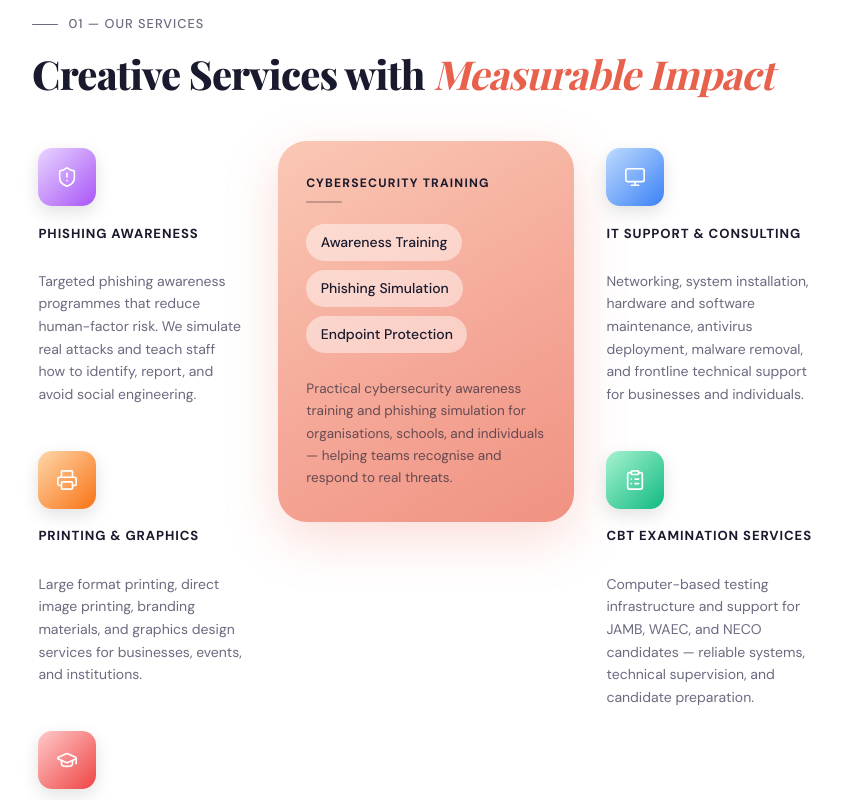
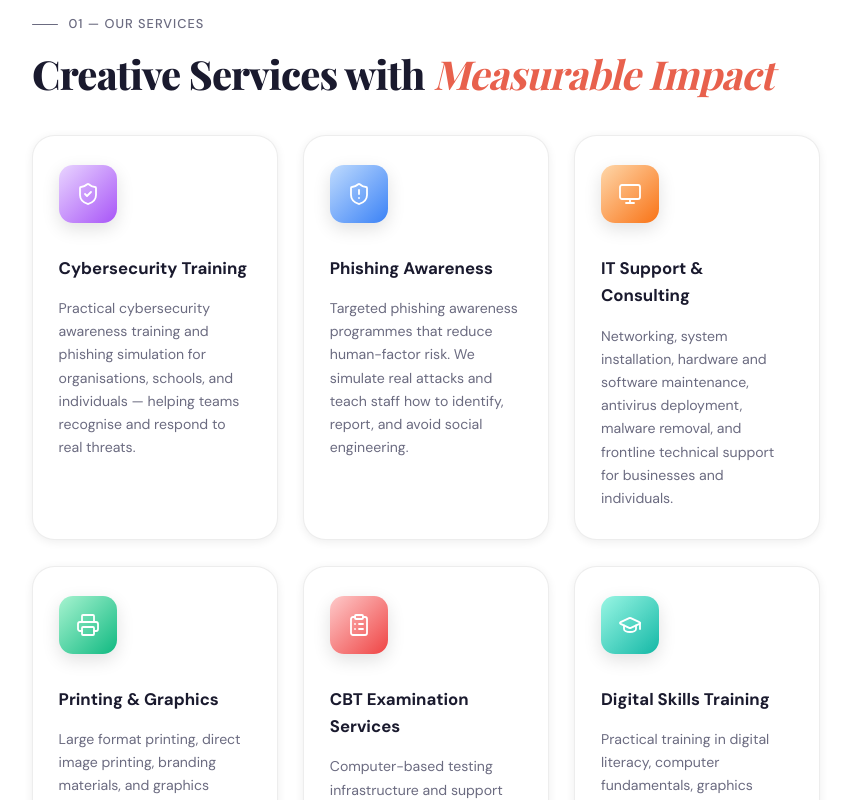
Before and after one commit to GUE-GROUP-LIMITED/guecyberNg, a React (Vite) app: page /services in a window 1280 px wide. Shown: the part 1220-2020 px from the top of the page, without its empty margins (38-889 px from the left). Built offline with nearby package versions, Linux system fonts and the light colour scheme; no server answers; a web font is replaced by a local one.

Commit message:
feat: add ServiceGrid component and global styles for site layout and design system

```diff
--- a/src/components/ServiceGrid.jsx
+++ b/src/components/ServiceGrid.jsx
@@ -1,11 +1,8 @@
 /**
- * ServiceGrid — Vektor-style mixed card layout.
+ * ServiceGrid — Clean, balanced card grid for services.
  *
- * First service → large featured peach-gradient card (centre column).
- * Remaining services → small icon-badge cards in left/right columns.
- *
- * Each service entry now has:
- *   { Icon: LucideComponent, title, description }
+ * Renders all services as consistent cards with colorful icon badges,
+ * titles, descriptions, and smooth hover animations.
  */
 
 const ICON_CLASSES = [
@@ -17,84 +14,29 @@ const ICON_CLASSES = [
     "icon-teal",
 ];
 
-// Sub-items displayed inside the featured card for the first service
-const FEATURED_SUB_ITEMS = [
-    "Awareness Training",
-    "Phishing Simulation",
-    "Endpoint Protection",
-];
-
 function ServiceGrid({ services }) {
     if (!services || services.length === 0) return null;
 
-    const [featured, ...rest] = services;
+    return (
+        <div className="services-cards-grid">
+            {services.map((svc, i) => {
+                const { Icon, title, description } = svc;
+                const colorClass = ICON_CLASSES[i % ICON_CLASSES.length];
+                const revealClass = `reveal reveal-delay-${(i % 3) + 1}`;
 
-    // Split remaining into left and right columns
-    const leftCards  = rest.filter((_, i) => i % 2 === 0);
-    const rightCards = rest.filter((_, i) => i % 2 !== 0);
-
-    return (
-        <div className="services-layout">
-            {/* ── LEFT COLUMN ── */}
-            <div className="service-col-left">
-                {leftCards.map((svc, i) => (
-                    <ServiceSmallCard
-                        key={svc.title}
-                        svc={svc}
-                        colorClass={ICON_CLASSES[(i * 2) % ICON_CLASSES.length]}
-                        revealClass={`reveal reveal-left reveal-delay-${(i % 3) + 1}`}
-                    />
-                ))}
-            </div>
-
-            {/* ── FEATURED CENTRE CARD ── */}
-            <div className="reveal-scale">
-                <div className="service-card-featured">
-                    <p className="service-featured-header">{featured.title}</p>
-                    <div className="service-featured-divider" aria-hidden="true" />
-                    <div className="service-featured-items">
-                        {FEATURED_SUB_ITEMS.map((item) => (
-                            <span key={item} className="service-featured-item">
-                                {item}
-                            </span>
-                        ))}
-                        <p style={{
-                            marginTop: "1rem",
-                            fontSize: "0.845rem",
-                            color: "rgba(26,26,46,0.65)",
-                            lineHeight: 1.65,
-                        }}>
-                            {featured.description}
-                        </p>
+                return (
+                    <div
+                        key={title}
+                        className={`service-grid-card ${revealClass}`}
+                    >
+                        <div className={`service-card-icon-wrap ${colorClass}`} aria-hidden="true">
+                            {Icon && <Icon size={24} strokeWidth={1.8} color="#fff" />}
+                        </div>
+                        <h3 className="service-grid-card-title">{title}</h3>
+                        <p className="service-grid-card-desc">{description}</p>
                     </div>
-                </div>
-            </div>
-
-            {/* ── RIGHT COLUMN ── */}
-            <div className="service-col-right">
-                {rightCards.map((svc, i) => (
-                    <ServiceSmallCard
-                        key={svc.title}
-                        svc={svc}
-                        colorClass={ICON_CLASSES[(i * 2 + 1) % ICON_CLASSES.length]}
-                        revealClass={`reveal reveal-right reveal-delay-${(i % 3) + 1}`}
-                    />
-                ))}
-            </div>
-        </div>
-    );
-}
-
-function ServiceSmallCard({ svc, colorClass, revealClass }) {
-    const { Icon, title, description } = svc;
-
-    return (
-        <div className={`service-card-small ${revealClass}`}>
-            <div className={`service-card-icon-wrap ${colorClass}`} aria-hidden="true">
-                {Icon && <Icon size={22} strokeWidth={1.8} color="#fff" />}
-            </div>
-            <p className="service-card-title">{title}</p>
-            <p className="service-card-desc">{description}</p>
+                );
+            })}
         </div>
     );
 }
--- a/src/styles.css
+++ b/src/styles.css
@@ -761,36 +761,35 @@ img {
 .card h3 { font-family: var(--font-body); font-weight: 700; color: var(--ink); margin-bottom: 0.4rem; }
 
 /* ═══════════════════════════════════════════
-   SERVICE CARDS — Vektor layout
-═══════════════════════════════════════════ */
-.services-layout {
+/* ═══════════════════════════════════════════
+   SERVICE CARDS — Clean Grid
+═══════════════════════════════════════════ */
+.services-cards-grid {
     display: grid;
-    grid-template-columns: 1fr 1.35fr 1fr;
+    grid-template-columns: repeat(3, 1fr);
     gap: 1.6rem;
-    margin-top: 2.8rem;
-    align-items: start;
-}
-
-.service-col-left,
-.service-col-right {
+    margin-top: 2.4rem;
+}
+
+.service-grid-card {
+    background: #ffffff;
+    border: 1px solid var(--cloud-border);
+    border-radius: 1.4rem;
+    padding: 1.8rem 1.6rem;
+    box-shadow: var(--shadow-sm);
     display: flex;
     flex-direction: column;
-    gap: 2rem;
-}
-
-/* Small service card */
-.service-card-small {
-    display: flex;
-    flex-direction: column;
-    gap: 0.55rem;
-    padding: 0.4rem;
-    border-radius: 1.2rem;
-    transition: transform 280ms var(--ease-out);
-    cursor: default;
-}
-
-.service-card-small:hover {
-    transform: translateY(-4px);
+    gap: 0.5rem;
+    transition:
+        transform 280ms var(--ease-out),
+        box-shadow 280ms var(--ease-smooth),
+        border-color 250ms;
+}
+
+.service-grid-card:hover {
+    transform: translateY(-6px);
+    box-shadow: 0 16px 40px rgba(0, 0, 0, 0.08);
+    border-color: rgba(232, 97, 77, 0.25);
 }
 
 .service-card-icon-wrap {
@@ -806,7 +805,7 @@ img {
     box-shadow: 0 6px 18px rgba(0, 0, 0, 0.12);
 }
 
-.service-card-small:hover .service-card-icon-wrap {
+.service-grid-card:hover .service-card-icon-wrap {
     transform: rotate(6deg) scale(1.1);
     box-shadow: 0 10px 28px rgba(0, 0, 0, 0.18);
 }
@@ -819,82 +818,31 @@ img {
 .icon-red    { background: linear-gradient(135deg, #fecaca, #ef4444); }
 .icon-teal   { background: linear-gradient(135deg, #99f6e4, #14b8a6); }
 
-.service-card-title {
+.service-grid-card-title {
     font-family: var(--font-body);
     font-weight: 700;
-    font-size: 0.82rem;
-    letter-spacing: 0.07em;
-    text-transform: uppercase;
+    font-size: 1.05rem;
     color: var(--ink);
-    margin-bottom: 0.15rem;
-}
-
-.service-card-desc {
-    font-size: 0.875rem;
+    margin-top: 0.3rem;
+}
+
+.service-grid-card-desc {
+    font-size: 0.88rem;
     color: var(--ink-muted);
-    line-height: 1.62;
-}
-
-/* Featured / expanded service card */
-.service-card-featured {
-    background: linear-gradient(150deg, #FAC8B5 0%, #F5A898 55%, #F09282 100%);
-    border-radius: 1.8rem;
-    padding: 2rem 1.8rem;
-    box-shadow: 0 16px 52px rgba(240, 146, 130, 0.32);
-    transition:
-        transform 300ms var(--ease-out),
-        box-shadow 300ms var(--ease-smooth);
-    cursor: default;
-}
-
-.service-card-featured:hover {
-    transform: translateY(-8px);
-    box-shadow: 0 28px 72px rgba(240, 146, 130, 0.42);
-}
-
-.service-featured-header {
-    font-family: var(--font-body);
-    font-weight: 700;
-    font-size: 0.76rem;
-    letter-spacing: 0.1em;
-    text-transform: uppercase;
-    color: var(--ink);
-    margin-bottom: 0.5rem;
-}
-
-.service-featured-divider {
-    height: 2px;
-    width: 2.2rem;
-    background: rgba(0, 0, 0, 0.22);
-    border-radius: 2px;
-    margin-bottom: 1.3rem;
-}
-
-.service-featured-items {
-    display: flex;
-    flex-direction: column;
-    gap: 0.55rem;
-}
-
-.service-featured-item {
-    display: inline-block;
-    font-size: 0.875rem;
-    font-weight: 500;
-    color: var(--ink);
-    padding: 0.44rem 0.9rem;
-    background: rgba(255, 255, 255, 0.45);
-    border-radius: 999px;
-    width: fit-content;
-    transition: background 200ms var(--ease-smooth), transform 180ms var(--ease-spring);
-}
-
-.service-card-featured:hover .service-featured-item {
-    background: rgba(255, 255, 255, 0.62);
-}
-
-.service-featured-item:hover {
-    background: rgba(255, 255, 255, 0.78) !important;
-    transform: translateX(4px);
+    line-height: 1.65;
+}
+
+@media (max-width: 960px) {
+    .services-cards-grid {
+        grid-template-columns: repeat(2, 1fr);
+        gap: 1.2rem;
+    }
+}
+
+@media (max-width: 600px) {
+    .services-cards-grid {
+        grid-template-columns: 1fr;
+    }
 }
 
 /* ═══════════════════════════════════════════
@@ -1581,19 +1529,6 @@ img {
    RESPONSIVE
 ═══════════════════════════════════════════ */
 @media (max-width: 960px) {
-    .services-layout {
-        grid-template-columns: 1fr;
-    }
-
-    .service-col-left,
-    .service-col-right {
-        flex-direction: row;
-        flex-wrap: wrap;
-    }
-
-    .service-card-small { flex: 1 1 220px; }
-    .service-card-featured { order: -1; }
-
     .process-item {
         grid-template-columns: 48px 1fr;
     }
```
